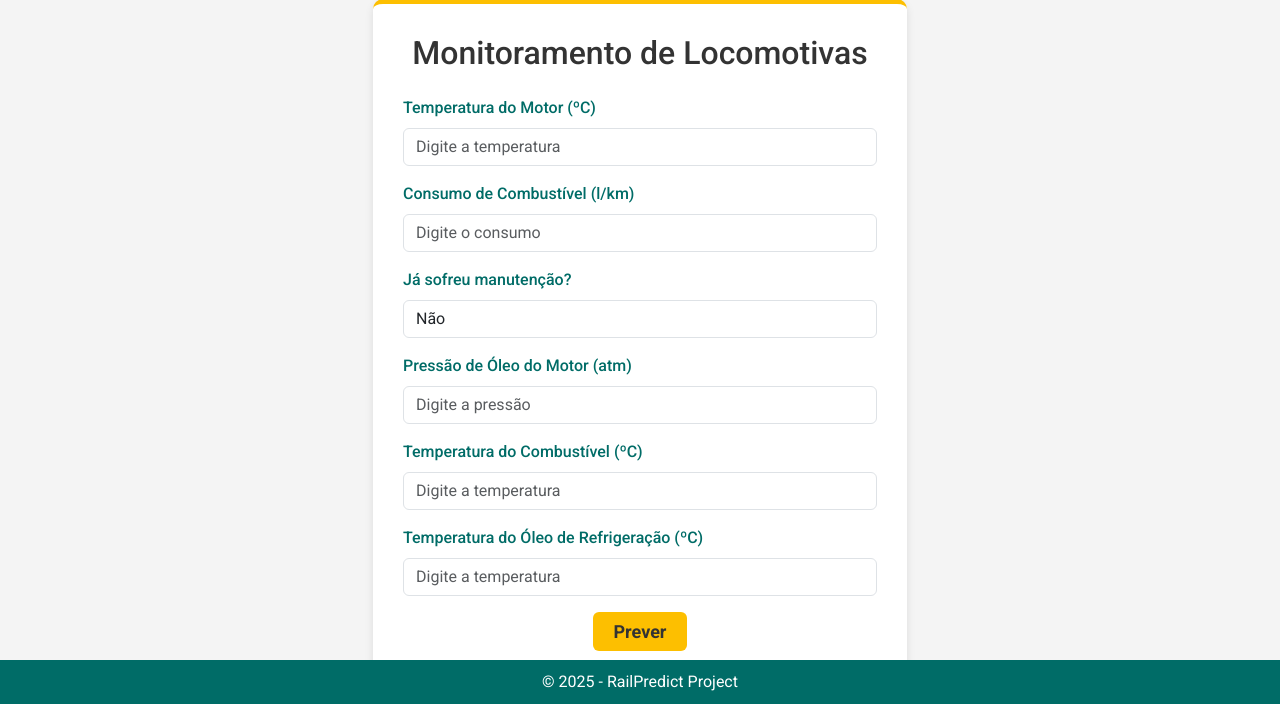
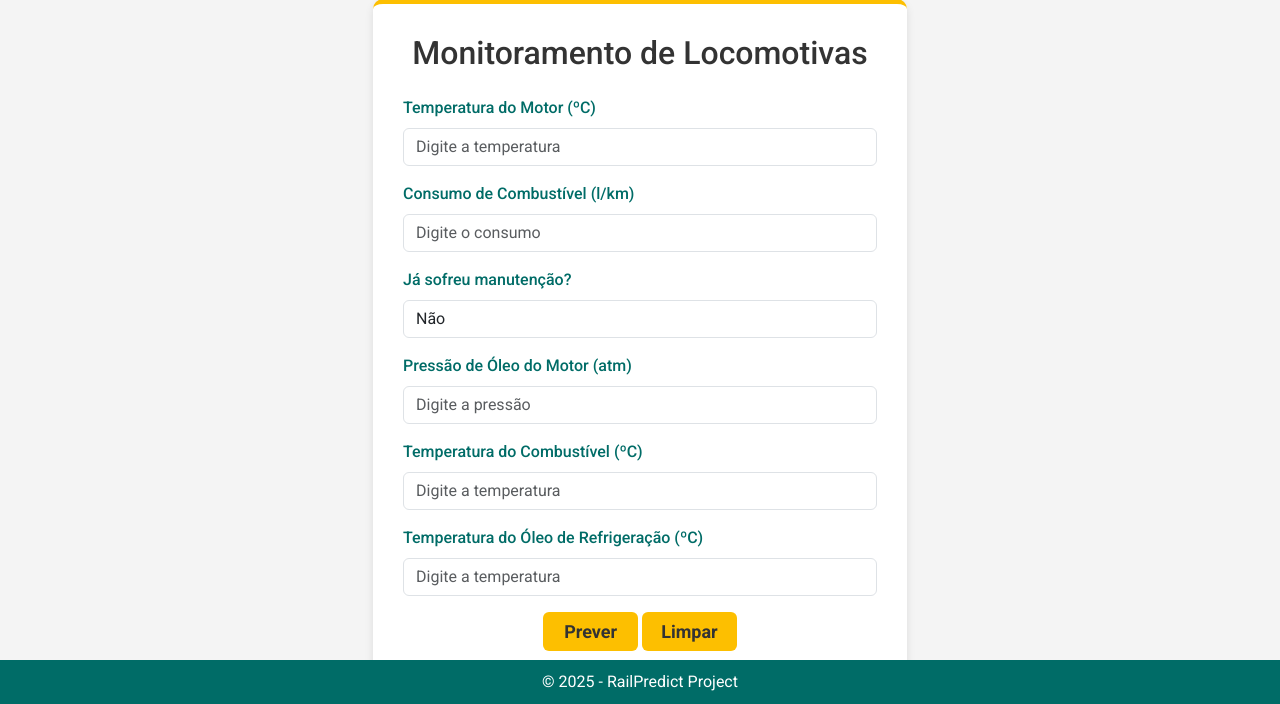
Before and after one commit to MatheusADC/RailPredict, a Flask app: page / in a window 1280 px wide. Shown: the part 96-800 px from the top of the page. Run offline with Flask 3, Linux system fonts and the light colour scheme; some libraries are stand-ins or nearby versions.

Commit message:
add: Reset Button & Sweet Alert2

```diff
--- a/templates/index.html
+++ b/templates/index.html
@@ -26,11 +26,13 @@
                     <form id="form-locomotiva">
                         <div class="mb-3">
                             <label for="temperaturaMotor" class="form-label">Temperatura do Motor (ºC)</label>
-                            <input type="number" class="form-control" id="temperaturaMotor" placeholder="Digite a temperatura">
+                            <input type="number" class="form-control" id="temperaturaMotor"
+                                placeholder="Digite a temperatura">
                         </div>
                         <div class="mb-3">
                             <label for="consumoCombustivel" class="form-label">Consumo de Combustível (l/km)</label>
-                            <input type="number" class="form-control" id="consumoCombustivel" placeholder="Digite o consumo">
+                            <input type="number" class="form-control" id="consumoCombustivel"
+                                placeholder="Digite o consumo">
                         </div>
                         <div class="mb-3">
                             <label for="jaSofreuManutencao" class="form-label">Já sofreu manutenção?</label>
@@ -45,14 +47,17 @@
                         </div>
                         <div class="mb-3">
                             <label for="temperaturaCombustivel" class="form-label">Temperatura do Combustível (ºC)</label>
-                            <input type="number" class="form-control" id="temperaturaCombustivel" placeholder="Digite a temperatura">
+                            <input type="number" class="form-control" id="temperaturaCombustivel"
+                                placeholder="Digite a temperatura">
                         </div>
                         <div class="mb-3">
                             <label for="temperaturaOleo" class="form-label">Temperatura do Óleo de Refrigeração (ºC)</label>
-                            <input type="number" class="form-control" id="temperaturaOleo" placeholder="Digite a temperatura">
+                            <input type="number" class="form-control" id="temperaturaOleo"
+                                placeholder="Digite a temperatura">
                         </div>
                         <div class="text-center">
                             <button type="submit" class="btn btn-primary fw-bold">Prever</button>
+                            <button type="reset" class="btn btn-primary fw-bold">Limpar</button>
                         </div>
                     </form>
                 </div>
@@ -67,7 +72,9 @@
     <script src="https://cdn.jsdelivr.net/npm/bootstrap@5.3.3/dist/js/bootstrap.bundle.min.js"
         integrity="sha384-YvpcrYf0tY3lHB60NNkmXc5s9fDVZLESaAA55NDzOxhy9GkcIdslK1eN7N6jIeHz"
         crossorigin="anonymous"></script>
+
     <script src="../static/js/script.js"></script>
+    <script src="https://cdn.jsdelivr.net/npm/sweetalert2@11"></script>
 </body>
 
 </html>
```
